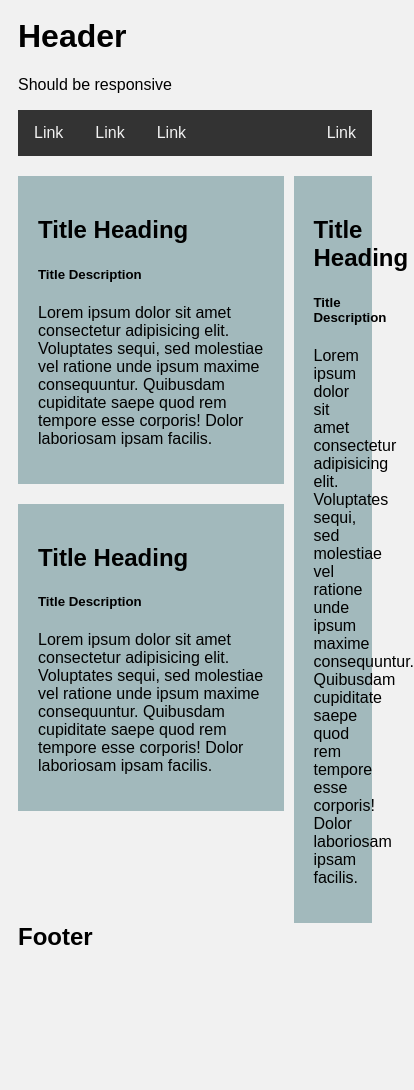
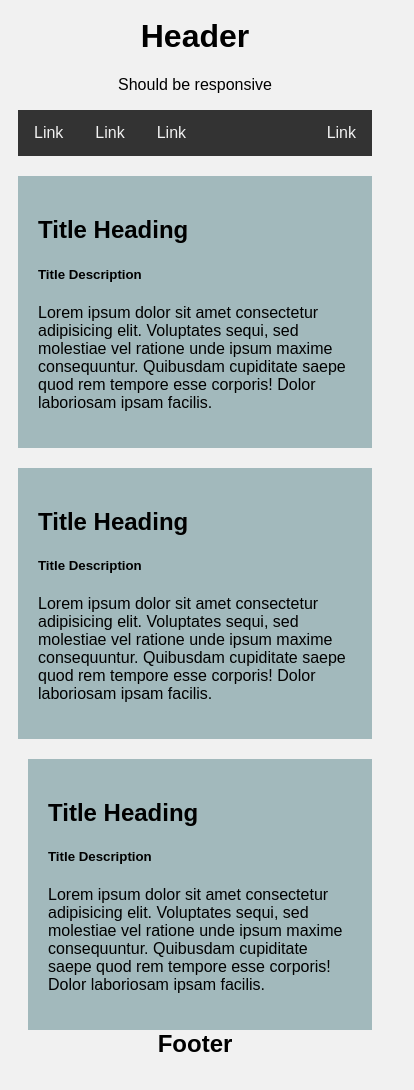
Before and after one commit to nabil828/comp1537-w22-repo, a plain HTML site: page lab4/index.html in a window 390 px wide. Shown: the whole page, 414 px wide, since content can reach past the window. Before the commit the page ends 989 px from the top, so only its background shows below. Drawn offline with Linux system fonts and the light colour scheme.

Commit message:
Update index.html

```diff
--- a/lab4/index.html
+++ b/lab4/index.html
@@ -46,6 +46,18 @@
 
         #footer{
             clear: both;
+            text-align: center;
+        }
+
+        #header{
+            text-align: center;
+        }
+
+        @media screen and (max-width: 600px) {
+            #left_column, #right_column {
+                width: 100%;
+            }
+
         }
     </style>
 </head>
```
